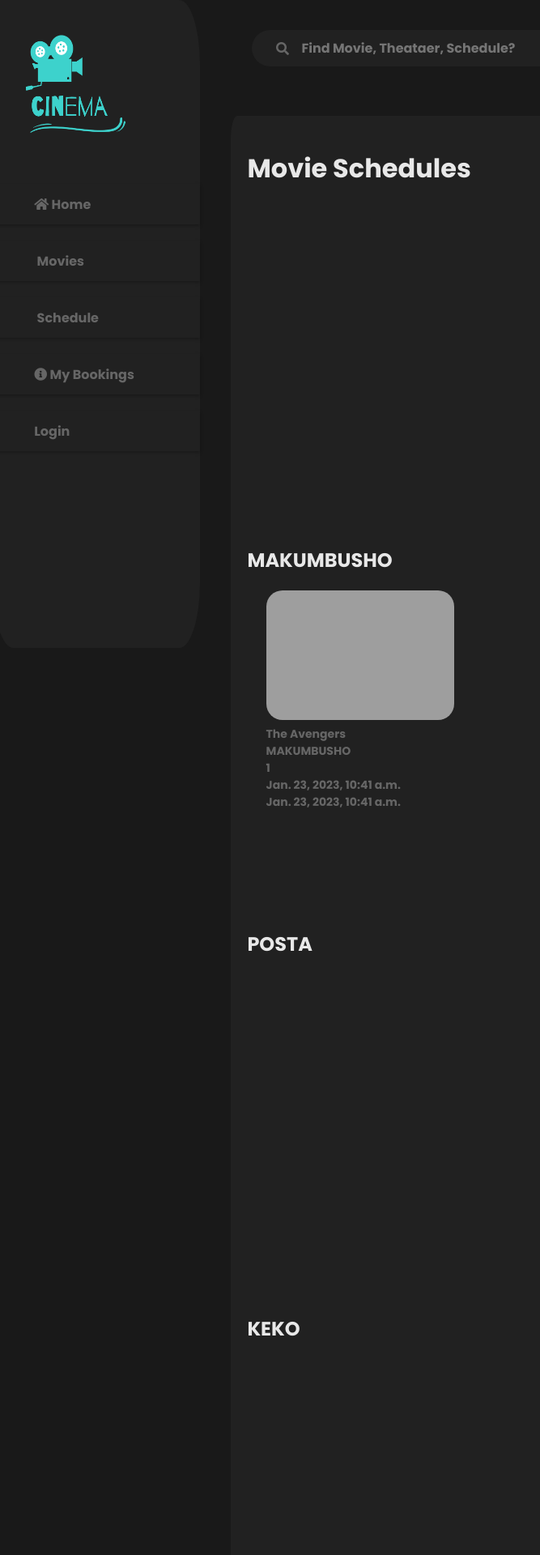
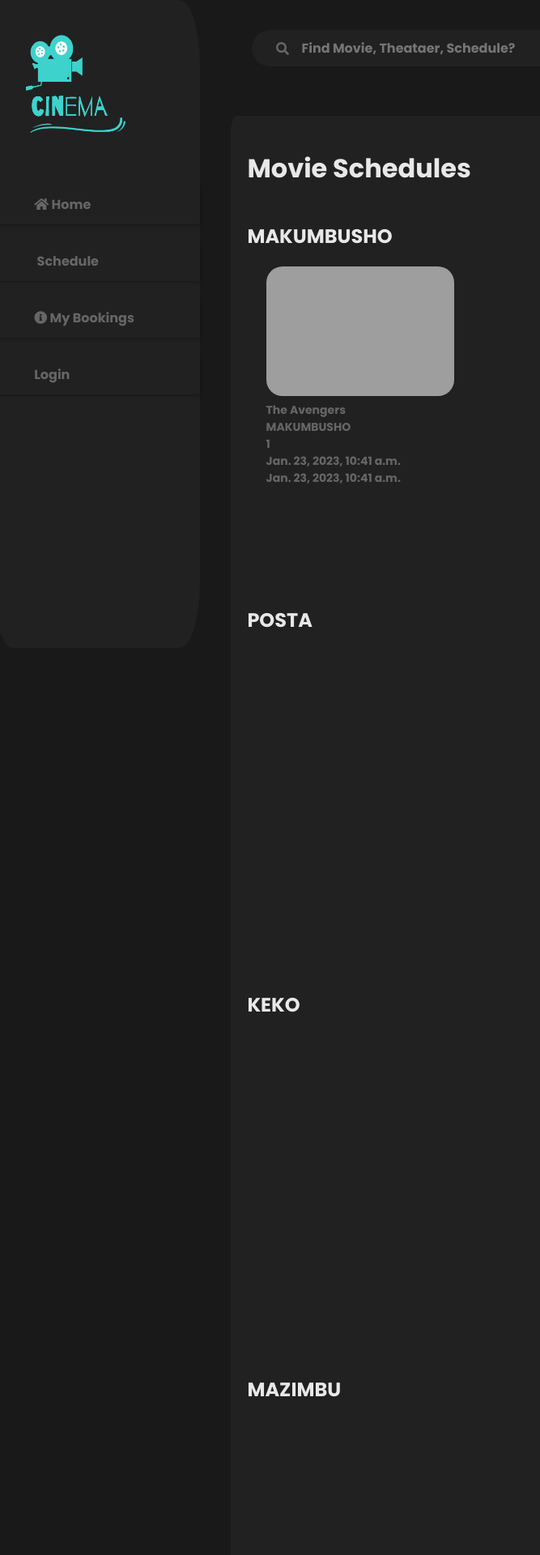
Before and after one commit to naingolan/movies, a Django app: page /landofcinema/view_schedule/ in a window 1280 px wide. Shown: the top 1920 px of the page at 81% size, without its empty margins (9-676 px from the left). After the commit the page ends 1725 px from the top, so only its background shows below. Run offline with Django 4.2, Linux system fonts and the light colour scheme; data comes from the database, SQL or seed files in the repository; both versions use the stored data as it was after the commit; some libraries are stand-ins or nearby versions; grey boxes are pictures that could not be loaded.

Commit message:
This is the second for today

```diff
--- a/landofcinema/templates/base_generic.html
+++ b/landofcinema/templates/base_generic.html
@@ -16,10 +16,6 @@
                 <li>
                     <i class="fa fa-home" aria-hidden="true"></i>
                     <a href="{% url 'index' %}">Home</a>
-                </li>
-                <li>
-                    <i class="fa fa-video-camera" aria-hidden="true"></i>
-                    <a href="#">Movies</a>
                 </li>
                 <li>
                     <i class="fa fa-ticket" aria-hidden="true"></i>
--- a/landofcinema/templates/index.html
+++ b/landofcinema/templates/index.html
@@ -7,7 +7,7 @@
   <h3 style="position:relative; text-align:left; padding-left:3%;">Upcoming</h3>
   <div class="trending">
     {% for movie in movies|slice:":4" %}
-    <a href="#" class="movie">
+    <a href="{% url "view_schedule" %}" class="movie">
       <img  src="{{ movie.image_url }}" alt="{{ movie.title }}">
       <h3>{{ movie.title }}</h3>
     </a>
--- a/landofcinema/templates/schedule.html
+++ b/landofcinema/templates/schedule.html
@@ -2,16 +2,7 @@
 
 {% block content %}
 <h1>Movie Schedules</h1>
-<div class="trending">
-    {% for movie in movies|slice:":4" %}
-    <a href="#" class="movie">
-      <img  src="{{ movie.image_url }}" alt="{{ movie.title }}">
-      <h3>{{ movie.title }}</h3>
-    </a>
-    {% endfor %}
-  </div>
-
-{% for theater in theaters %}
+{% for theater in theaters|slice:":4" %}
     <h2>{{ theater.name }}</h2>
     <div class="trending">
         {% for schedule in schedules %}
```
Also changed, not shown: db.sqlite3.
